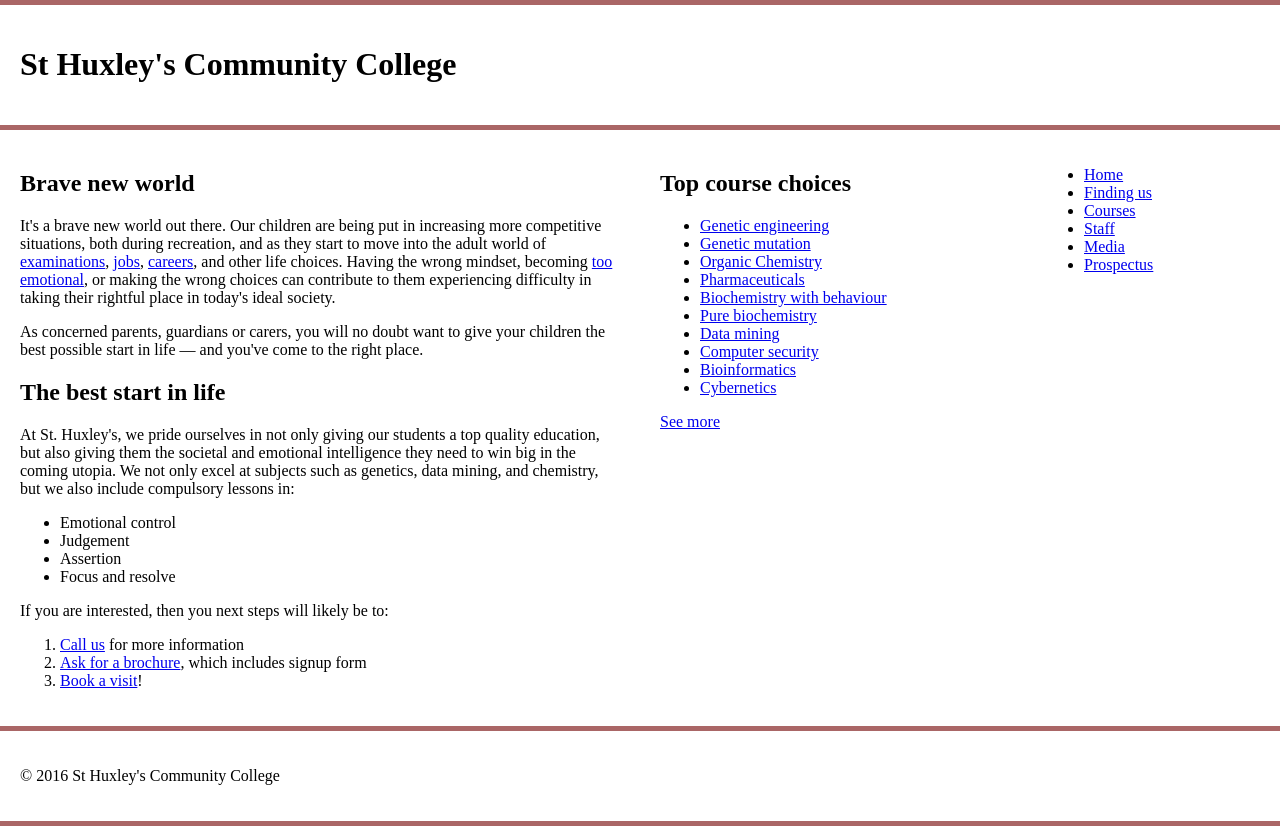
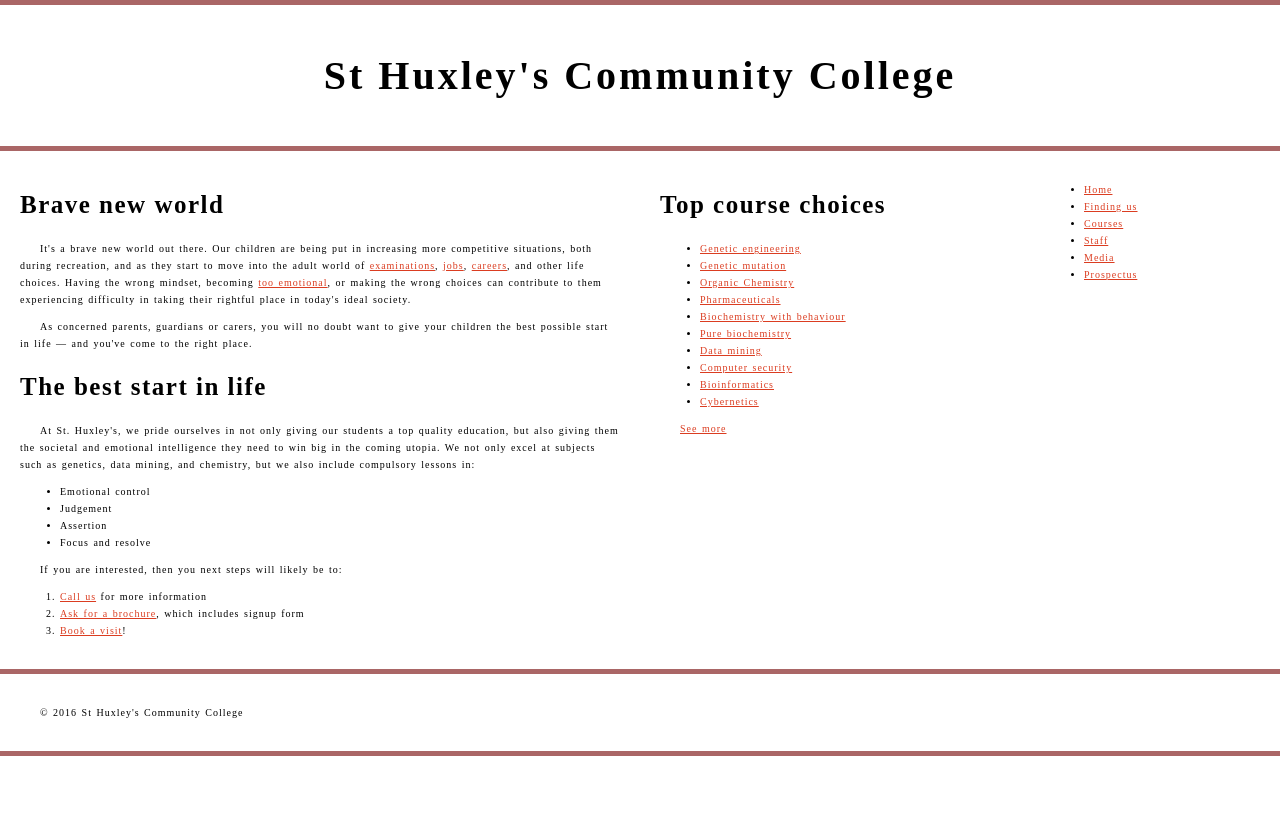
Before and after one commit to Nirajan54/inft1206, a plain HTML site: page assignment3/part3/index.html in a window 1280 px wide. After the commit the page ends 800 px from the top, so only its background shows below. Drawn offline with Linux system fonts and the light colour scheme.

Commit message:
assignmen3 part3

```diff
--- a/assignment3/part3/style.css
+++ b/assignment3/part3/style.css
@@ -8,6 +8,7 @@ body {
   margin: 0 auto;
   min-width: 1000px;
   max-width: 1400px;
+  font-size: 10px;
 }
 
 /* Layout */
@@ -43,3 +44,31 @@ header, footer {
 }
 
 /* WRITE YOUR CODE BELOW HERE */
+h1{
+  font-size: 2.5rem;
+  text-align: center;
+  letter-spacing: 3px;
+}
+h2{
+  font-size: 2.5em;
+  letter-spacing: 1.5px;
+}
+p, li {
+  line-height: 1.7;
+  letter-spacing: 1px;
+  word-spacing: 1px;
+}
+p{
+  text-indent: 20px;
+}
+a:active:{
+  color:#a66
+}
+a:hover, a:focus{
+color: #a34838;
+text-decoration: none;
+outline: none;
+}
+a:link{
+color: #db3d21;
+}
```
